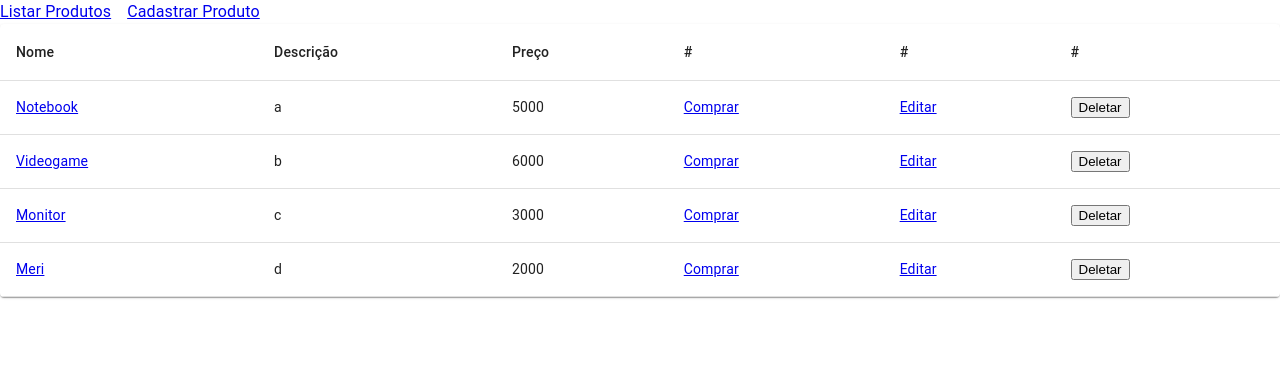
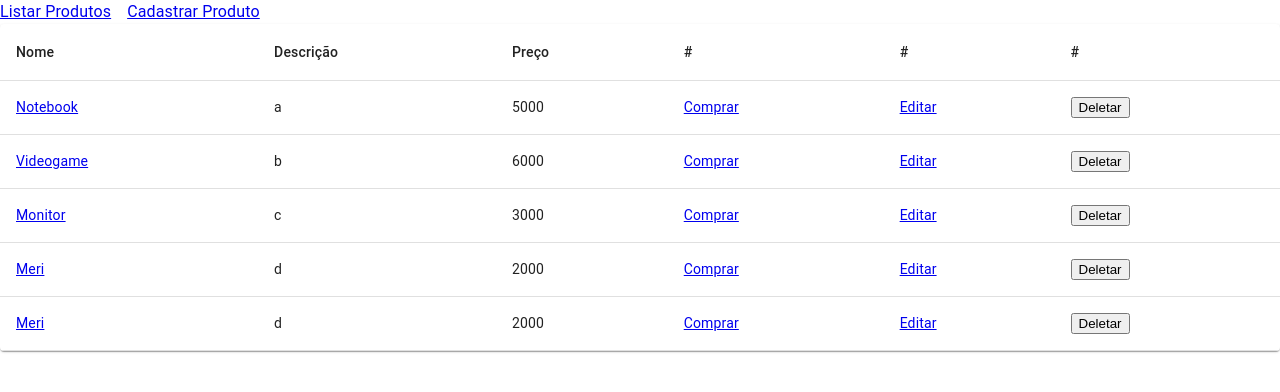
Before and after one commit to deirofelippe/bgc-frontend, a React (Create React App) app: page / in a window 1280 px wide. Shown: the top 392 px of the page. Built offline with nearby package versions, Linux system fonts and the light colour scheme.

Commit message:
reserva de produto

```diff
--- a/src/components/App.js
+++ b/src/components/App.js
@@ -12,7 +12,23 @@ class App extends Component {
             { "id": "2", "nome": "Videogame", "descricao": "b", "preco": "6000", },
             { "id": "3", "nome": "Monitor", "descricao": "c", "preco": "3000", },
             { "id": "4", "nome": "Meri", "descricao": "d", "preco": "2000", },
+            { "id": "5", "nome": "Meri", "descricao": "d", "preco": "2000", },
          ],
+         reservas: [
+            { "idProduto":"1", "idUsuario":"1", "quantidade":"2", "dataReserva":"aa", "numeroReserva":"000"},
+            { "idProduto":"3", "idUsuario":"3", "quantidade":"5", "dataReserva":"bb", "numeroReserva":"101"},
+            { "idProduto":"4", "idUsuario":"4", "quantidade":"7", "dataReserva":"dd", "numeroReserva":"234"},
+            { "idProduto":"1", "idUsuario":"6", "quantidade":"1", "dataReserva":"ab", "numeroReserva":"123"},
+            { "idProduto":"2", "idUsuario":"6", "quantidade":"1", "dataReserva":"cd", "numeroReserva":"456"},
+         ],
+         usuario: [
+            { "id":"1", "nome":"a", "email":"a@gmail.com", "cep":"11111-111", "endereco":"a", },
+            { "id":"2", "nome":"a", "email":"a@gmail.com", "cep":"11111-111", "endereco":"a", },
+            { "id":"3", "nome":"a", "email":"a@gmail.com", "cep":"11111-111", "endereco":"a", },
+            { "id":"4", "nome":"a", "email":"a@gmail.com", "cep":"11111-111", "endereco":"a", },
+            { "id":"5", "nome":"a", "email":"a@gmail.com", "cep":"11111-111", "endereco":"a", },
+            { "id":"6", "nome":"Feh", "email":"a@gmail.com", "cep":"666666-666", "endereco":"a", },
+         ]
       }
       this.cadastrarProduto = this.cadastrarProduto.bind(this)
       this.deletarProduto = this.deletarProduto.bind(this)
@@ -49,7 +65,7 @@ class App extends Component {
    }
 
    render(){
-      const { produtos } = this.state
+      const lista = this.state
       return (
          <Router>
             <nav>
@@ -57,7 +73,7 @@ class App extends Component {
             </nav>
             <section>
                <main>
-                  <Rotas lista={produtos}
+                  <Rotas lista={lista}
                      handleSubmit={this.cadastrarProduto}
                      handleDelete={this.deletarProduto}
                      handleEdit={this.editarProduto}
--- a/src/components/Rotas.js
+++ b/src/components/Rotas.js
@@ -4,6 +4,7 @@ import ListProdutos from './produto/ListProdutos';
 import FormProduto from './produto/FormProduto';
 import EditProduto from './produto/EditProduto';
 import Produto from './produto/Produto';
+import Reserva from './reserva/Reserva';
 
 class Rotas extends Component {
    render() {
@@ -21,6 +22,9 @@ class Rotas extends Component {
             <Route path="/edit/produto/:id">
                <EditProduto lista={this.props.lista} handleEdit={this.props.handleEdit} />
             </Route>
+            <Route path="/reserva/:id">
+               <Reserva lista={this.props.lista} />
+            </Route>
          </Switch>
       );
    }
--- a/src/components/produto/EditProduto.js
+++ b/src/components/produto/EditProduto.js
@@ -5,7 +5,7 @@ function EditProduto(props) {
    const { id } = useParams()
 
    const iniciarEstado = () => {
-      const produtos = props.lista
+      const produtos = props.lista.produtos
       return produtos.find(produtoEncontrar => produtoEncontrar.id === id)
    }
 
--- a/src/components/produto/ListProdutos.js
+++ b/src/components/produto/ListProdutos.js
@@ -10,7 +10,7 @@ function ListProdutos(props) {
       },
    });
    const classes = useStyles()
-   const produtos = props.lista
+   const produtos = props.lista.produtos
 
    return (
       <TableContainer component={Paper}>
--- a/src/components/produto/Produto.js
+++ b/src/components/produto/Produto.js
@@ -3,7 +3,7 @@ import { useParams, Link } from 'react-router-dom';
 
 function Produto(props) {
    const { id } = useParams()
-   const produto = props.lista.find(produto => produto.id === id)
+   const produto = props.lista.produtos.find(produto => produto.id === id)
 
    return (
       <>
--- /dev/null
+++ b/src/components/reserva/Reserva.js
@@ -0,0 +1,51 @@
+import React, { useState } from 'react';
+import gerarID from '../../utils/GerarID';
+import { useParams } from 'react-router-dom';
+
+function Reserva(props) {
+   const { id } = useParams()
+   const usuarioInicial = {
+      id: gerarID(),
+      nome: '',
+      email: '',
+      cep: '',
+      endereco: '',
+   }
+
+   const pegarProdutoNaLista = () => {
+      const produtos = props.lista.produtos
+      return produtos.find(obj => obj.id === id)
+   }
+
+   const [usuario, setUsuario] = useState(usuarioInicial)
+   const produto = pegarProdutoNaLista()
+
+   const handleChange = (event) => {
+      const valor = event.target.value
+      const chave = event.target.name
+      setUsuario({ ...usuario, [chave]: valor })
+      console.log(usuario)
+   }
+
+   const handleSubmit = (event) => {
+      event.preventDefault()
+      console.log('Reserva feita!')
+      console.log(usuario)
+   }
+
+   return (
+      <>
+         {produto.nome}
+         {produto.preco}
+         <form>
+            Nome: <input type="text" name="nome" onChange={handleChange}/>
+            E-mail: <input type="email" name="email" onChange={handleChange}/>
+            CEP: <input type="text" name="ceo" onChange={handleChange}/>
+            Endereço: <input type="text" name="endereco" onChange={handleChange}/>
+            <button onClick={handleSubmit}>Fazer reserva</button>
+         </form>
+      </>
+   );
+}
+
+export default Reserva;
```
